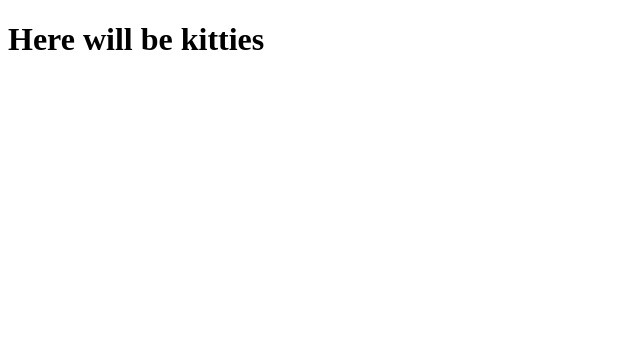
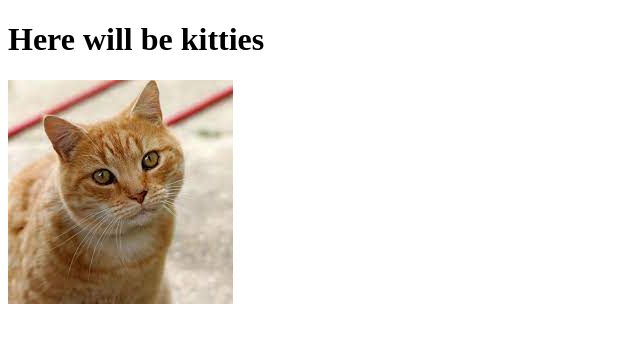
Before and after one commit to Soprativlenie/pom-2022, a plain HTML site: page index.html in a window 1280 px wide. Shown: the whole page, without its empty margins (0-640 px from the left). Drawn offline with Linux system fonts and the light colour scheme.

Commit message:
Image with cat has been added

```diff
--- a/index.html
+++ b/index.html
@@ -8,5 +8,6 @@
 </head>
 <body>
     <h1>Here will be kitties</h1>
+    <img src="/img/download.jpeg" alt="Rude cat">
 </body>
 </html>
```
Also changed, not shown: img/download.jpeg (added).
